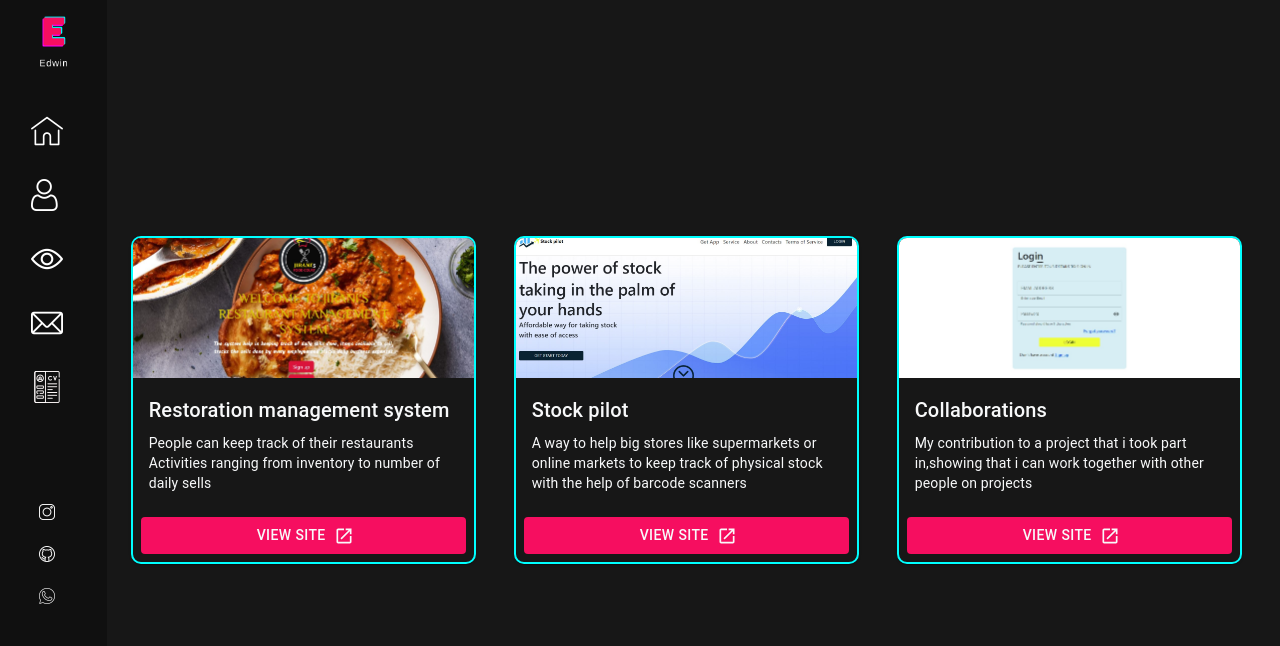
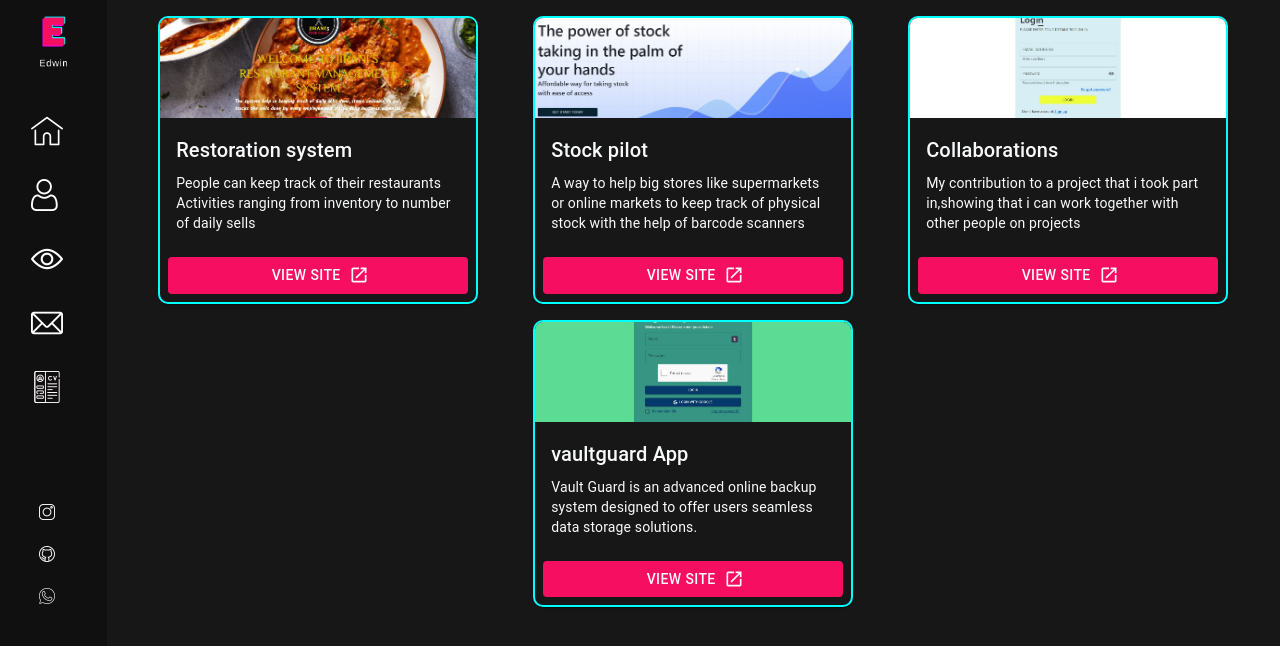
Before and after one commit to edwinngila/edwins_portfolio, a React (Create React App) app: page / in a window 1280 px wide. Both pictures are taken after a click on the button 47 px from the left and 258 px from the top of the page. Shown: the top 646 px of the page. Built offline with nearby package versions, Linux system fonts and the light colour scheme.

Commit message:
emailjs fixed

```diff
--- a/public/index.html
+++ b/public/index.html
@@ -10,34 +10,10 @@
       content="Web site created using create-react-app"
     />
     <link rel="apple-touch-icon" href="%PUBLIC_URL%/logo192.png" />
-    <!--
-      manifest.json provides metadata used when your web app is installed on a
-      user's mobile device or desktop. See https://developers.google.com/web/fundamentals/web-app-manifest/
-    -->
     <link rel="manifest" href="%PUBLIC_URL%/manifest.json" />
-    <!--
-      Notice the use of %PUBLIC_URL% in the tags above.
-      It will be replaced with the URL of the `public` folder during the build.
-      Only files inside the `public` folder can be referenced from the HTML.
-
-      Unlike "/favicon.ico" or "favicon.ico", "%PUBLIC_URL%/favicon.ico" will
-      work correctly both with client-side routing and a non-root public URL.
-      Learn how to configure a non-root public URL by running `npm run build`.
-    -->
     <title>Edwin ngila</title>
   </head>
   <body>
-    <noscript>You need to enable JavaScript to run this app.</noscript>
     <div id="root"></div>
-    <!--
-      This HTML file is a template.
-      If you open it directly in the browser, you will see an empty page.
-
-      You can add webfonts, meta tags, or analytics to this file.
-      The build step will place the bundled scripts into the <body> tag.
-
-      To begin the development, run `npm start` or `yarn start`.
-      To create a production bundle, use `npm run build` or `yarn build`.
-    -->
   </body>
 </html>
--- a/src/App.js
+++ b/src/App.js
@@ -15,7 +15,8 @@ import ViewCarousel from './Components/ViewsCarosel';
 import { useRef, useState } from 'react';
 import { CarouselShow, SnackTost } from './UseContext/Hooks';
 import SimpleSnackbar from './screenPopups/SnackBar';
-import '../src/css/NavigationBar.css'
+import '../src/css/NavigationBar.css';
+import MenuIcon from '@mui/icons-material/Menu';
 
 function App() {
   const [open, setOpen] = useState(false);
@@ -79,7 +80,7 @@ function App() {
                 </Nav>
               </div>
           </div>
-          <div style={{height:"100vh",backgroundColor:"#171717"}} className="col-12 col-sm-12 col-md-12 col-lg-11 col-xl-11 col-xxl-11">
+          <div style={{backgroundColor:"#171717"}} className="col-12 col-sm-12 col-md-12 col-lg-11 col-xl-11 col-xxl-11">
                 <ViewCarousel/>
           </div>
         </div>
--- a/src/Components/ViewsCarosel.js
+++ b/src/Components/ViewsCarosel.js
@@ -5,20 +5,21 @@ import { useContext} from "react";
 import { CarouselShow } from "../UseContext/Hooks";
 import ContactMePage from "../Pages/ContactMePage";
 import ProjectsPage from "../Pages/ProjectsPage";
+import { Container } from "react-bootstrap";
 
 const ViewCarousel=()=>{
     const settings = {
-        fade: true,
-        infinite: true,
+        lazyLoad:"ondemand",
         speed: 500,
         slidesToShow: 1,
         slidesToScroll: 1,
         arrows:false,
-        swipe:false
+        swipe:false,
       };
       const {carouselRef}=useContext(CarouselShow)
     return(
-        <div style={{height:"100vh"}} className="row">
+        <Container fluid>
+            <div className="row">
                 <Slider ref={carouselRef} {...settings}>
                     <HomePage index={1}/>
                     <AboutPage index={2}/>
@@ -26,6 +27,7 @@ const ViewCarousel=()=>{
                     <ProjectsPage index={4}/>
                 </Slider>
             </div>
+        </Container>
     )
 }
 export default ViewCarousel;
--- a/src/Pages/ProjectsPage.js
+++ b/src/Pages/ProjectsPage.js
@@ -4,22 +4,23 @@ import OpenInNewIcon from '@mui/icons-material/OpenInNew';
 import contribution from '../Img/contribution.jpg'
 import jiranisRestaurant from '../Img/jiranisRestaurant.jpg'
 import stockPilot from '../Img/stockPilot.jpg';
+import vaultguard from '../Img/Screenshot 2024-05-19 133020.jpg';
 
 const ProjectsPage=({index,...props})=>{
     return(
-        <Container fluid {...props}>
-           <div style={{height:"100vh"}} className="row d-flex align-items-center justify-content-center ">
+        <Container className="d-flex align-items-center justify-content-center align-content-center" fluid {...props}>
+           <div style={{justifyContent:"center",alignContent:"center",alignItems:"center"}} className="row d-flex align-content-center align-items-center justify-content-center ">
 
-               <div className="col-4">
-                 <Card sx={{ maxWidth: 345 , backgroundColor:"#171717",borderRadius:"10px",border:"2px solid #00ffff"}}>
+               <div className="col-12 col-md-4 col-lg-4 mt-3 d-flex align-items-center justify-content-center align-content-center">
+                 <Card sx={{ maxWidth: 320 , backgroundColor:"#171717",borderRadius:"10px",border:"2px solid #00ffff"}}>
                     <CardMedia
-                        sx={{ height: 140 }}
+                        sx={{ height: 100 }}
                         image={jiranisRestaurant}
                         title="green iguana"
                     />
                     <CardContent>
                         <Typography className="text-light" gutterBottom variant="h6" component="div">
-                           Restoration management system
+                           Restoration system
                         </Typography>
                         <Typography className="text-light" variant="body2" color="text.secondary">
                           People can keep track of their restaurants Activities ranging from inventory to number of daily sells
@@ -31,10 +32,10 @@ const ProjectsPage=({index,...props})=>{
                  </Card>
                </div>
 
-               <div className="col-4">
-                  <Card sx={{ maxWidth: 345, backgroundColor:"#171717",border:"2px solid #00ffff",borderRadius:"10px"}}>
+               <div className="col-12 col-md-4 col-lg-4 mt-3 d-flex align-items-center justify-content-center align-content-center">
+                  <Card sx={{ maxWidth: 320, backgroundColor:"#171717",border:"2px solid #00ffff",borderRadius:"10px"}}>
                     <CardMedia
-                        sx={{ height: 140 }}
+                        sx={{ height: 100 }}
                         image={stockPilot}
                         title="green iguana"
                     />
@@ -47,15 +48,15 @@ const ProjectsPage=({index,...props})=>{
                         </Typography>
                     </CardContent>
                     <CardActions>
-                        <Button style={{backgroundColor:"#F60E60"}}  className="col-12 text-light" endIcon={<OpenInNewIcon />}>view site</Button>
+                        <Button href="https://stock-manegment-system-ui-git-master-edwinngilas-projects.vercel.app/" style={{backgroundColor:"#F60E60"}}  className="col-12 text-light" endIcon={<OpenInNewIcon />}>view site</Button>
                     </CardActions>
                   </Card>
                </div>
 
-               <div className="col-4">
-                  <Card sx={{ maxWidth: 345, backgroundColor:"#171717",border:"2px solid #00ffff",borderRadius:"10px"}}>
+               <div className="col-12 col-md-4 col-lg-4 mt-3 d-flex align-items-center justify-content-center align-content-center">
+                  <Card sx={{ maxWidth: 320, backgroundColor:"#171717",border:"2px solid #00ffff",borderRadius:"10px"}}>
                     <CardMedia
-                        sx={{ height: 140 }}
+                        sx={{ height: 100 }}
                         image={contribution}
                         title="green iguana"
                     />
@@ -68,7 +69,28 @@ const ProjectsPage=({index,...props})=>{
                         </Typography>
                     </CardContent>
                     <CardActions>
-                        <Button style={{backgroundColor:"#F60E60"}}  className="col-12 text-light" endIcon={<OpenInNewIcon />}>view site</Button>
+                        <Button href="https://organization-mu.vercel.app/" style={{backgroundColor:"#F60E60"}}  className="col-12 text-light" endIcon={<OpenInNewIcon />}>view site</Button>
+                    </CardActions>
+                  </Card>
+               </div>
+
+               <div className="col-12 col-md-4 col-lg-4 mt-3 d-flex align-items-center justify-content-center align-content-center">
+                  <Card sx={{ maxWidth: 320, backgroundColor:"#171717",border:"2px solid #00ffff",borderRadius:"10px"}}>
+                    <CardMedia
+                        sx={{ height: 100 }}
+                        image={vaultguard}
+                        title="green iguana"
+                    />
+                    <CardContent>
+                        <Typography className="text-light" gutterBottom variant="h6" component="div">
+                         vaultguard App
+                        </Typography>
+                        <Typography className="text-light" variant="body2" color="text.secondary">
+                          Vault Guard is an advanced online backup system designed to offer users seamless data storage solutions.
+                        </Typography>
+                    </CardContent>
+                    <CardActions>
+                        <Button href="https://vaultguardio-edwinngilas-projects.vercel.app/" style={{backgroundColor:"#F60E60"}}  className="col-12 text-light" endIcon={<OpenInNewIcon />}>view site</Button>
                     </CardActions>
                   </Card>
                </div>
```
Also changed, not shown: src/Pages/ContactMePage.js (+7 -5 lines), src/Pages/HomePage.js (+4 -3 lines), src/Img/Screenshot 2024-05-19 133020.jpg (added). Lines whose indentation alone changed are shown as unchanged.
